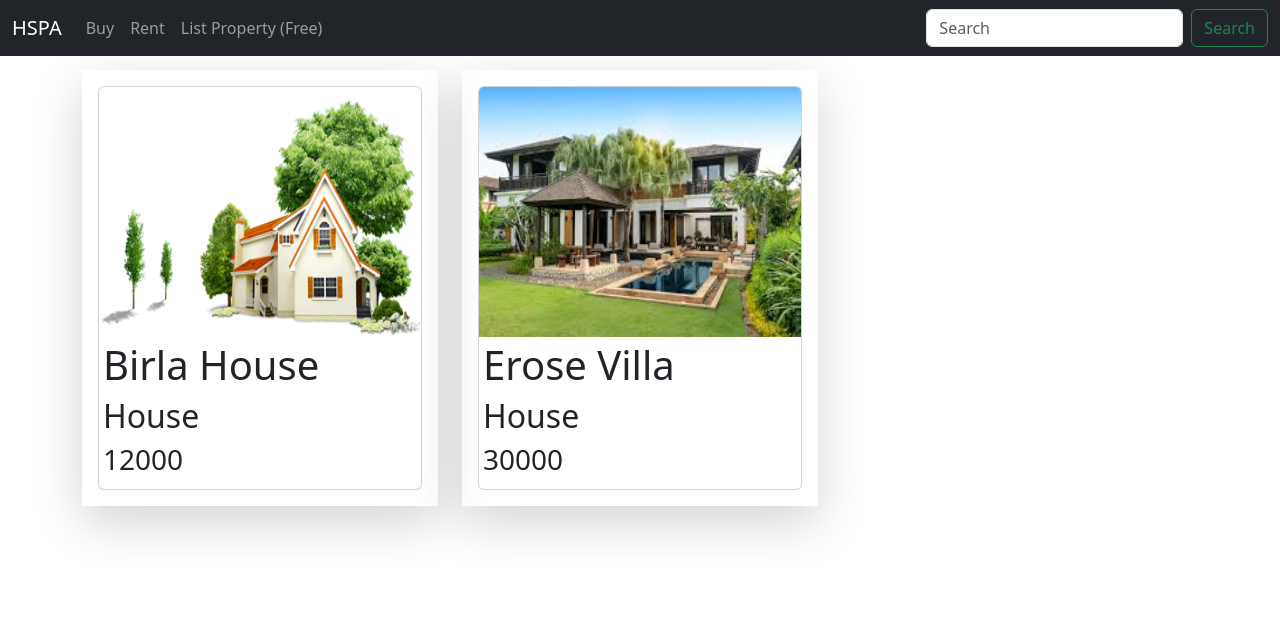
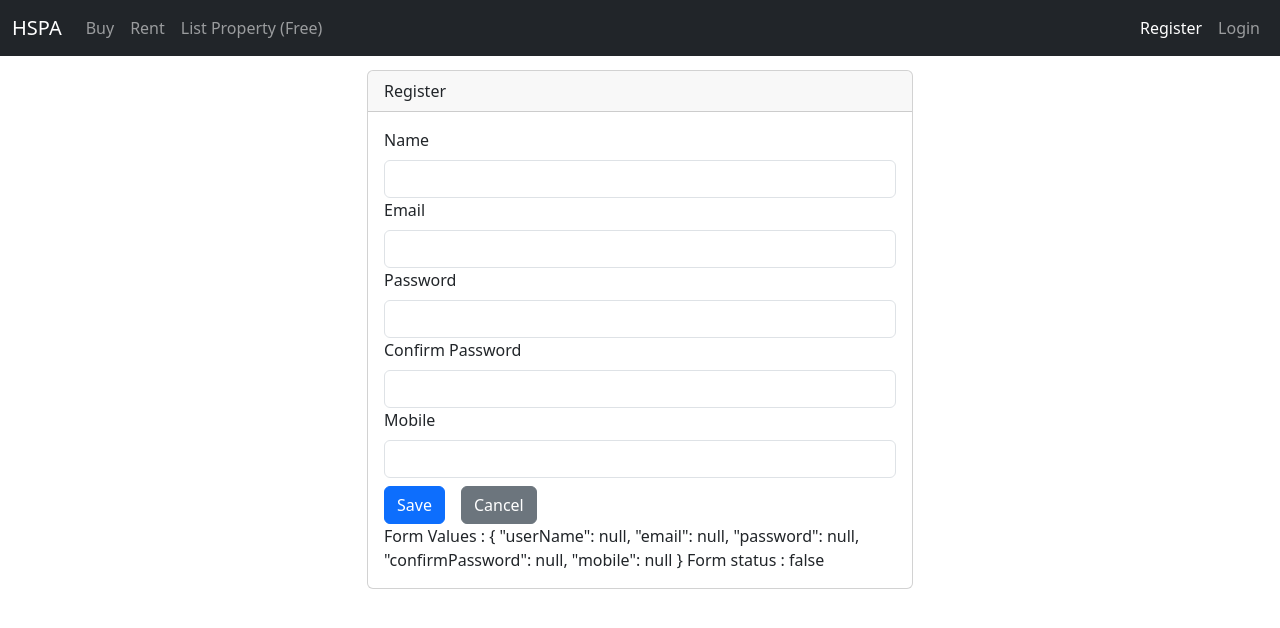
Before and after one commit to andysoti/HSPA, an Angular app in the folder Frontend/: page /user/register in a window 1280 px wide. Shown: the top 628 px of the page. Built offline with nearby package versions, Linux system fonts and the light colour scheme.

Commit message:
on video 18, before is working. local storage not iterating users

```diff
--- /dev/null
+++ b/Frontend/public/forms.css
@@ -0,0 +1,8 @@
+.ng-invalid.ng-touched {
+    border-color: red ;
+
+   }
+
+   .error-block {
+       color: red;
+   }
--- a/Frontend/src/app/nav-bar/nav-bar.component.html
+++ b/Frontend/src/app/nav-bar/nav-bar.component.html
@@ -16,10 +16,18 @@
           <a class="nav-link" routerLinkActive="active" routerLink="/add-property">List Property (Free)</a>
         </li>
       </ul>
-      <form class="d-flex" role="search">
-        <input class="form-control me-2" type="search" placeholder="Search" aria-label="Search">
-        <button class="btn btn-outline-success" type="submit">Search</button>
-      </form>
     </div>
+    <div>
+      <ul class="nav navbar-nav">
+        <li class="nav-item">
+          <a class="nav-link" routerLink="user/register" routerLinkActive="active">Register</a>
+        </li>
+        <li class="nav-item">
+          <a class="nav-link" routerLink="user/login" routerLinkActive="active">Login</a>
+        </li>
+      </ul>
+    </div>
+<!-- one too many divs here? I deleted one -->
+
   </div>
 </nav>
--- /dev/null
+++ b/Frontend/src/app/user/user-login/user-login.component.html
@@ -0,0 +1,3 @@
+<p>
+  user-login works!
+</p>
--- /dev/null
+++ b/Frontend/src/app/user/user-login/user-login.component.ts
@@ -0,0 +1,15 @@
+import { Component, OnInit } from '@angular/core';
+
+@Component({
+  selector: 'app-user-login',
+  templateUrl: './user-login.component.html',
+  styleUrls: ['./user-login.component.css']
+})
+export class UserLoginComponent implements OnInit {
+
+  constructor() { }
+
+  ngOnInit() {
+  }
+
+}
--- /dev/null
+++ b/Frontend/src/app/user/user-register/user-register.component.html
@@ -0,0 +1,77 @@
+<div class="row">
+  <div class="col-6 m-auto">
+  <div class="card m-auto">
+    <div class="card-header">
+      Register
+    </div>
+    <div class="card-body">
+      <form [formGroup]="registrationForm" (ngSubmit)="onSubmit()">
+        <div class="form-group col-12">
+            <label for="name" class="form-label">Name</label>
+            <input type="text" class="form-control"  formControlName="userName"  >
+
+            <span class="error-block" *ngIf="!userName!.valid && userName!.touched">
+              Please Provide Name
+            </span>
+          </div>
+
+        <div class="form-group col-12">
+          <label for="email" class="form-label">Email</label>
+          <input type="text" class="form-control" formControlName="email">
+
+          <span class="error-block" *ngIf="!email!.valid && email!.touched">
+            <span *ngIf="email!.hasError('required')">
+              Please provide Email
+            </span>
+          </span>
+
+          <span class="error-block" *ngIf="email!.hasError('email')">
+            Please provide a valid Email
+          </span>
+
+        </div>
+
+
+
+        <div class="form-group col-12">
+          <label for="passwrod" class="form-label">Password</label>
+          <input type="password" class="form-control" formControlName="password">
+          <span *ngIf="!password.valid && (password.touched)" class="error-block">
+            <span *ngIf="password.errors!['required']">
+              Please provide password
+            </span>
+            <span *ngIf="password.errors!['minlength']">
+              Password should be at least 8 characters
+            </span>
+          </span>
+        </div>
+
+        <div class="form-group col-12">
+          <label for="cpassword" class="form-label">Confirm Password</label>
+          <input type="password" class="form-control" formControlName="confirmPassword">
+          <span  *ngIf="!confirmPassword.valid && (confirmPassword.touched)" class="error-block">
+            <span *ngIf="confirmPassword.hasError('required')">
+              Please confirm password
+            </span>
+          </span>
+            <span *ngIf="registrationForm.hasError('notmatched') && confirmPassword.valid" class="error-block">
+              Password not matched
+            </span>
+        </div>
+
+        <div class="form-group col-12">
+          <label for="mobile" class="form-label">Mobile</label>
+          <input type="text" class="form-control" formControlName="mobile">
+        </div>
+
+        <div class="form-group col-12">
+          <button type="submit" class="btn btn-primary me-3 mt-2">Save</button>
+          <button type="reset" class="btn btn-secondary mt-2">Cancel</button>
+        </div>
+        Form Values : {{registrationForm.value | json}}
+        Form status : {{registrationForm.valid}}
+      </form>
+    </div>
+  </div>
+  </div>
+</div>
--- /dev/null
+++ b/Frontend/src/app/user/user-register/user-register.component.ts
@@ -0,0 +1,99 @@
+import { Component, OnInit } from '@angular/core';
+import { FormControl, FormGroup, Validators, FormBuilder } from '@angular/forms';
+
+@Component({
+  selector: 'app-user-register',
+  templateUrl: './user-register.component.html',
+  styleUrls: ['./user-register.component.css']
+})
+export class UserRegisterComponent implements OnInit {
+
+  //class to organize form reactive control
+  registrationForm!: FormGroup;
+  user: any = {};
+
+  constructor(private fb: FormBuilder) { }
+
+  // ngOnInit() {
+  //   this.registrationForm = new FormGroup(
+  //     {
+  //       userName: new FormControl(null, Validators.required),
+  //       email: new FormControl(null, [Validators.email, Validators.email]),
+  //       password: new FormControl(null, [Validators.required, Validators.minLength(8)]),
+  //       confirmPassword: new FormControl(null, [Validators.required]),
+  //       mobile: new FormControl(null, [Validators.required, Validators.maxLength(10)])
+  //     }, this.passwordMatchingValidator);
+  // }
+
+  // //cross-field validation (input: Control, output: validator)
+  // // used | for union type, can be Validators or null
+  // passwordMatchingValidator(fg: FormGroup): Validators | null {
+  //   return fg.get('password')!.value === fg.get('confirmPassword')!.value ? null :
+  //   !{notmatched : true};
+
+  // }
+
+  ngOnInit() {
+        this.createRegisterationForm();
+    }
+
+    // form builder is a hlper class for creating reactive forms
+    createRegisterationForm() {
+        this.registrationForm =  this.fb.group({
+            userName: [null, Validators.required],
+            email: [null, [Validators.required, Validators.email]],
+            password: [null, [Validators.required, Validators.minLength(8)]],
+            confirmPassword: [null, Validators.required],
+            mobile: [null, [Validators.required, Validators.maxLength(10)]]
+        }, {validators: this.passwordMatchingValidator});
+
+          // this.registrationForm.controls['userName'].setValue('Default Value');
+
+    }
+
+      // //cross-field validation (input: Control, output: validator)
+  // // used | for union type, can be Validators or null
+    passwordMatchingValidator(fg: FormGroup): Validators | null {
+        return fg.get('password')!.value === fg.get('confirmPassword')!.value ? null :
+            {notmatched: true};
+    }
+
+
+    get userName() {
+      return this.registrationForm.get('userName') as FormControl;
+  }
+  get email() {
+    return this.registrationForm.get('email') as FormControl;
+}
+get password() {
+    return this.registrationForm.get('password') as FormControl;
+}
+get confirmPassword() {
+    return this.registrationForm.get('confirmPassword') as FormControl;
+}
+get mobile() {
+    return this.registrationForm.get('mobile') as FormControl;
+}
+
+
+
+  onSubmit(){
+    console.log(this.registrationForm.value);
+    this.user = Object.assign(this.user, this.registrationForm.value);
+    this.addUser(this.user);
+  }
+
+  addUser(user: any) {
+    let users : any[] = [];
+    if (localStorage.getItem('Users')){
+      users = JSON.parse(localStorage.getItem('Users')!);
+      users.push(user);
+      // users = [user, ...users]; // appends to front
+    } else {
+      users = [user];
+
+    }
+    localStorage.setItem('Users', JSON.stringify(users));
+  }
+
+}
--- a/Frontend/src/styles.css
+++ b/Frontend/src/styles.css
@@ -1 +1,3 @@
 /* You can add global styles to this file, and also import other style files */
+
+@import url("../public/forms.css");
```
Also changed, not shown: Frontend/src/app/app.module.ts (+11 -4 lines), Frontend/src/app/user/user-login/user-login.component.css (added), Frontend/src/app/user/user-register/user-register.component.css (added).
